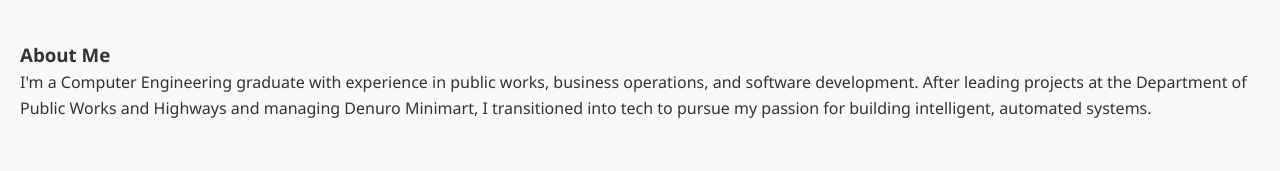
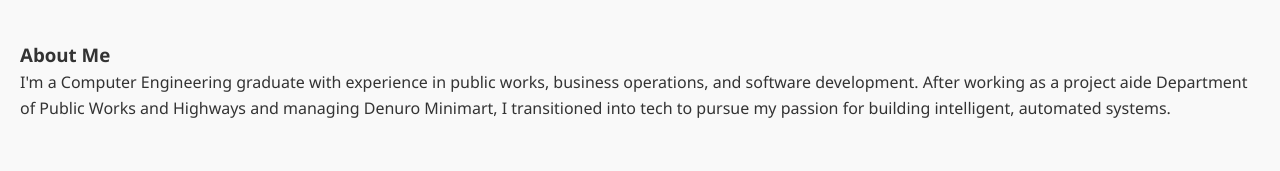
Before and after one commit to YourWeboguy/my-portfolio, a plain HTML site: page index.html in a window 1280 px wide. Shown: the part 428-599 px from the top of the page. Drawn offline with Linux system fonts and the light colour scheme.

Commit message:
Update index.html

```diff
--- a/index.html
+++ b/index.html
@@ -27,7 +27,7 @@
   <section id="about">
     <h3>About Me</h3>
     <p> I'm a Computer Engineering graduate with experience in public works, business operations, and software development.
-    After leading projects at the Department of Public Works and Highways and managing Denuro Minimart,
+    After working as a project aide Department of Public Works and Highways and managing Denuro Minimart,
     I transitioned into tech to pursue my passion for building intelligent, automated systems.</p>
   </section>
 
```
